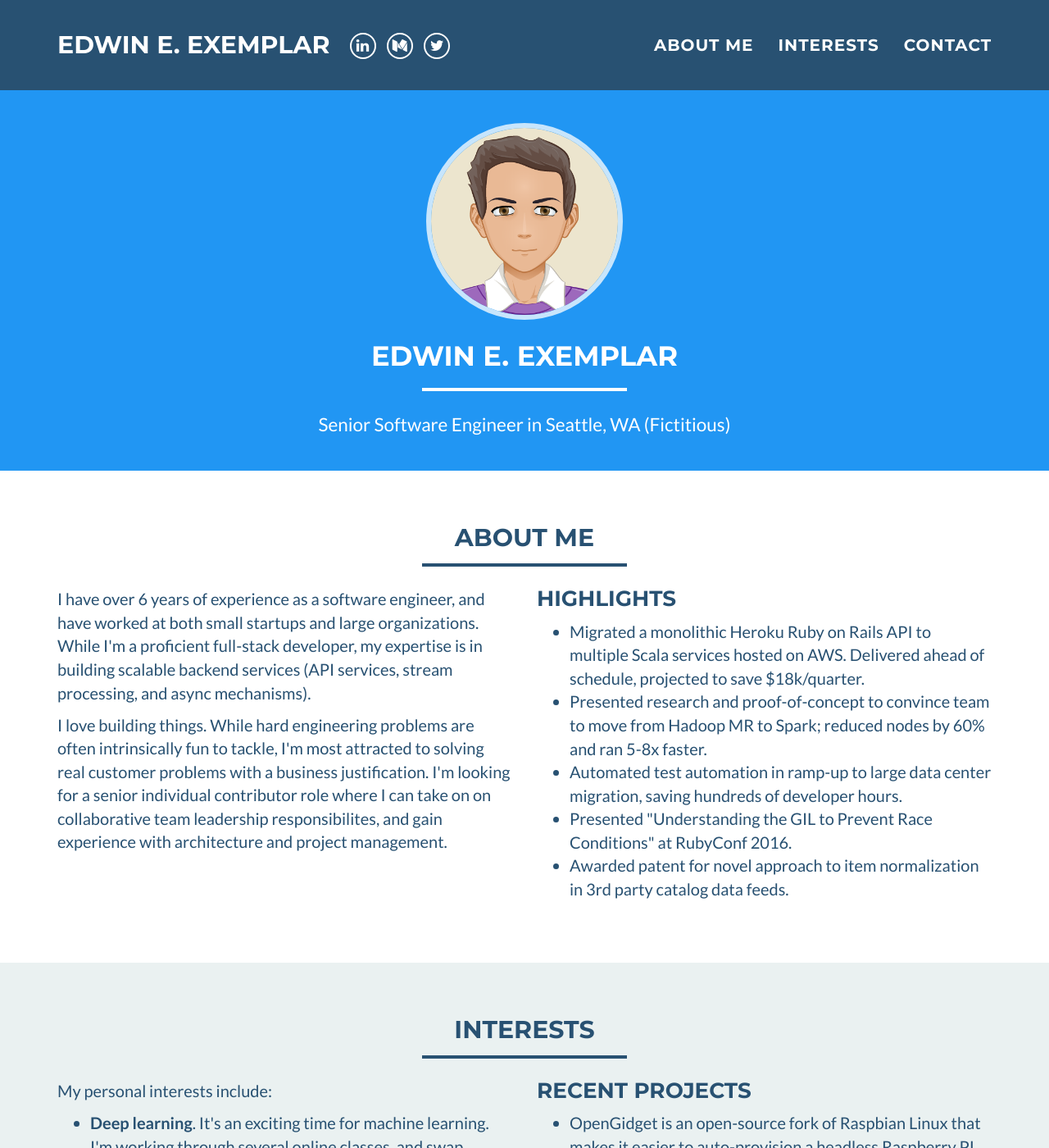
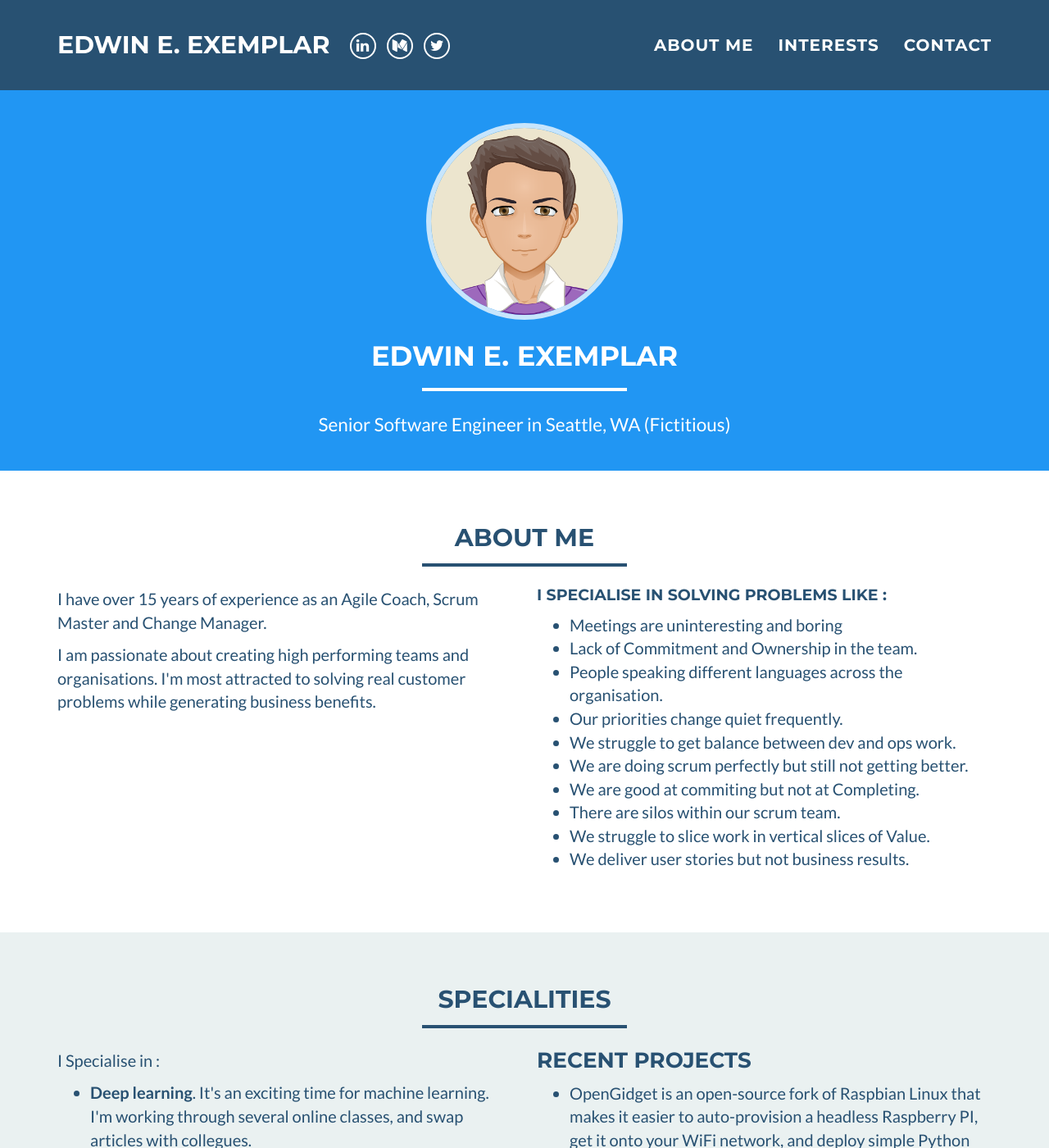
Before and after one commit to VarunMaheshwari1984/varunmaheshwari, a Jekyll site: the page built from index.html, in a window 1280 px wide and 1400 px high. Shown: the whole window at 82% size. Built offline with Jekyll 4.4.1, drawn with Linux system fonts in a browser that asks for light colours.

Commit message:
Adding personal details

```diff
--- a/_includes/about_me.html
+++ b/_includes/about_me.html
@@ -9,37 +9,36 @@
     <div class="row">
 	    <div class="col-sm-6">
     		<p>
-            I have over 6 years of experience as a software engineer, and have worked
-            at both small startups and large organizations. While I'm a proficient full-stack
-            developer, my expertise is in building scalable backend services (API services, stream processing,
-            and async mechanisms).
+
+          I have over 15 years of experience as an Agile Coach, Scrum Master and Change Manager.
         </p>
         <p>
-           I love building things.
-           While hard engineering problems are often intrinsically fun to tackle,
-           I'm most attracted to solving real customer problems with a business justification.
-           I'm looking for a senior individual contributor role where I can take on on collaborative
-           team leadership responsibilites, and gain experience with
-           architecture and project management.
+           I am passionate about creating high performing teams and organisations.
+           I'm most attracted to solving real customer problems while generating business benefits.
+
         </p>
       </div>
 	    <div class="col-sm-6">
-		    <h3 style="margin-top:0;">Highlights</h3>
+		    <h4 style="margin-top:0;">I specialise in solving problems like :</h4>
 		    <ul>
     			<li>
-            Migrated a monolithic Heroku Ruby on Rails API to multiple Scala
-            services hosted on AWS. Delivered ahead of schedule, projected to save $18k/quarter.
+            Meetings are uninteresting and boring
     			</li>
           <li>
-            Presented research and proof-of-concept to convince team to move from Hadoop MR to Spark; reduced nodes by 60% and ran 5-8x faster.
+            Lack of Commitment and Ownership in the team.
           <li>
-            Automated test automation in ramp-up to large data center migration, saving hundreds of developer hours.
+            People speaking different languages across the organisation.
     			<li>
-            Presented "Understanding the GIL to Prevent Race Conditions" at RubyConf 2016.
+            Our priorities change quiet frequently.
     			</li>
     			<li>
-            Awarded patent for novel approach to item normalization in 3rd party catalog data feeds.
+            We struggle to get balance between dev and ops work.
     			</li>
+          <li> We are doing scrum perfectly but still not getting better. </li>
+          <li> We are good at commiting but not at Completing. </li>
+          <li> There are silos within our scrum team. </li>
+          <li> We struggle to slice work in vertical slices of Value. </li>
+          <li> We deliver user stories but not business results. </li>
 		    </ul>
 	    </div>
     </div>
--- a/_includes/interests.html
+++ b/_includes/interests.html
@@ -2,14 +2,14 @@
     <div class="container">
       <div class="row">
             <div class="col-lg-12 text-center">
-                <h2>Interests</h2>
+                <h2>Specialities</h2>
                 <hr />
             </div>
         </div>
             <div class="row">
                 <div class="col-sm-6">
 		    <p>
-			    My personal interests include:
+			    I Specialise in :
         </p>
 			<ul>
 			  <li>
```
Also changed, not shown: Gemfile.lock.
